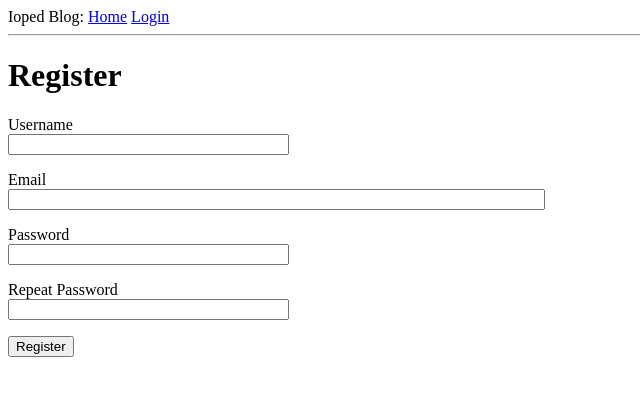
After one commit to iopedare/flask-blog, a Flask app: page /register in a window 1280 px wide. The commit adds this page. Shown: the top 396 px of the page, without its empty margins (0-640 px from the left). Run offline with Flask 2, Linux system fonts and the light colour scheme; parts of the project's set-up code (start-up, migrations or seed data) failed here and were passed over.

Commit message:
user logins

```diff
--- a/app/__init__.py
+++ b/app/__init__.py
@@ -2,10 +2,13 @@ from flask import Flask
 from config import Config
 from flask_sqlalchemy import SQLAlchemy
 from flask_migrate import Migrate, migrate
+from flask_login import LoginManager
 
 app = Flask(__name__)
 app.config.from_object(Config)
 db = SQLAlchemy(app)
 migrate = Migrate(app, db)
+login = LoginManager(app)
+login.login_view = 'login'
 
 from app import routes, models
--- a/app/forms.py
+++ b/app/forms.py
@@ -1,9 +1,29 @@
 from flask_wtf import FlaskForm
 from wtforms import StringField, PasswordField, BooleanField, SubmitField
-from wtforms.validators import DataRequired
+from wtforms.validators import DataRequired, Email, EqualTo, ValidationError
+from app.models import User
 
 class LoginForm(FlaskForm):
     username = StringField('Username', validators=[DataRequired()])
     password = PasswordField('Password', validators=[DataRequired()])
     remember_me = BooleanField('Remember Me')
     submit = SubmitField('Sign In')
+
+class RegistrationForm(FlaskForm):
+    username = StringField('Username', validators=[DataRequired()])
+    email = StringField('Email', validators=[DataRequired(), Email()])
+    password = PasswordField('Password', validators=[DataRequired()])
+    password2 = PasswordField(
+        'Repeat Password', validators=[DataRequired(), EqualTo('password')]
+    )
+    submit = SubmitField('Register')
+
+    def validate_username(self, username):
+        user = User.query.filter_by(username=username.data).first()
+        if user is not None:
+            raise ValidationError('Please use a different username.')
+
+    def validate_email(self, email):
+        user = User.query.filter_by(email=email.data).first()
+        if user is not None:
+            raise ValidationError('Please use a different email address.')
--- a/app/routes.py
+++ b/app/routes.py
@@ -1,9 +1,15 @@
-from flask import render_template, flash, redirect, url_for
-from app import app
-from app.forms import LoginForm
+from flask import render_template, flash, redirect, url_for, request
+from flask_login.utils import login_required
+from flask_migrate import current
+from flask_login import current_user, login_user, logout_user
+from werkzeug.urls import url_parse
+from app import app, db
+from app.forms import LoginForm, RegistrationForm
+from app.models import User
 
 @app.route('/')
 @app.route('/index')
+@login_required
 def index():
     user = {'username': 'Dayo'}
     posts = [
@@ -16,14 +22,41 @@ def index():
             'body': 'The Avengers movie was so cool!'
         }
     ]
-    return render_template('index.html', title='Home', user=user, posts=posts)
+    return render_template('index.html', title='Home', posts=posts)
 
 @app.route('/login', methods=['GET', 'POST'])
 def login():
+    if current_user.is_authenticated:
+        return redirect(url_for('index'))
     form = LoginForm()
     if form.validate_on_submit():
-        flash('Login requested for user {}, remember_me={}'.format(
-            form.username.data, form.remember_me.data
-        ))
+        user = User.query.filter_by(username=form.username.data).first()
+        if user is None or not user.check_password(form.password.data):
+            flash('Invalid username or password')
+            return redirect(url_for('login'))
+        login_user(user, remember=form.remember_me.data)
+        next_page = request.args.get('next')
+        if not next_page or url_parse(next_page).netloc != '':
+            next_page = url_for('index')
+        return redirect(next_page)
+    return render_template('login.html', title='Sign In', form=form)
+
+@app.route('/logout')
+def logout():
+    logout_user()
+    return redirect(url_for('index'))
+
+
+@app.route('/register', methods=['GET', 'POST'])
+def register():
+    if current_user.is_authenticated:
         return redirect(url_for('index'))
-    return render_template('login.html', title='Sign In', form=form)
+    form = RegistrationForm()
+    if form.validate_on_submit():
+        user = User(username=form.username.data, email=form.email.data)
+        user.set_password(form.password.data)
+        db.session.add(user)
+        db.session.commit()
+        flash('Congratulations, you are now a registered user!')
+        return redirect(url_for('login'))
+    return render_template('register.html', title='Register', form=form)
--- a/app/templates/base.html
+++ b/app/templates/base.html
@@ -13,8 +13,12 @@
 <body>
     <div>
         Ioped Blog:
-        <a href="{{ url_for(index) }}">Home</a>
-        <a href="{{ url_for(login) }}">Login</a>
+        <a href="{{ url_for('index') }}">Home</a>
+        {% if current_user.is_anonymous %}
+        <a href="{{ url_for('login') }}">Login</a>
+        {% else %}
+        <a href="{{ url_for('logout') }}">Logout</a>
+        {% endif %}
     </div>
     <hr>
     {% with messages = get_flashed_messages() %}
--- a/app/templates/index.html
+++ b/app/templates/index.html
@@ -1,8 +1,8 @@
 {% extends 'base.html' %}
 
 {% block content %}
-    <h1>Hello, {{ user.username }}!</h1>
+    <h1>Hi, {{ current_user.username }}!</h1>
     {% for post in posts %}
-        <div><p>{{ post.author.username }} says: <b>{{ post.body }}</b></p></div>
+    <div><p>{{ post.author.username }} says: <b>{{ post.body }}</b></p></div>
     {% endfor %}
 {% endblock %}
--- a/app/templates/login.html
+++ b/app/templates/login.html
@@ -21,4 +21,5 @@
         <p>{{ form.remember_me() }} {{ form.remember_me.label }}</p>
         <p>{{ form.submit() }}</p>
     </form>
+    <p>New User? <a href="{{ url_for('register') }}">Click to Register!</a></p>
 {% endblock %}
--- /dev/null
+++ b/app/templates/register.html
@@ -0,0 +1,37 @@
+{% extends "base.html" %}
+
+{% block content %}
+    <h1>Register</h1>
+    <form action="" method="post">
+        {{ form.hidden_tag() }}
+        <p>
+            {{ form.username.label }}<br>
+            {{ form.username(size=32) }}<br>
+            {% for error in form.username.errors %}
+            <span style="color: red;">[{{ error }}]</span>
+            {% endfor %}
+        </p>
+        <p>
+            {{ form.email.label }}<br>
+            {{ form.email(size=64) }}<br>
+            {% for error in form.email.errors %}
+            <span style="color: red;">[{{ error }}]</span>
+            {% endfor %}
+        </p>
+        <p>
+            {{ form.password.label }}<br>
+            {{ form.password(size=32) }}<br>
+            {% for error in form.password.errors %}
+            <span style="color: red;">[{{ error }}]</span>
+            {% endfor %}
+        </p>
+        <p>
+            {{ form.password2.label }}<br>
+            {{ form.password2(size=32) }}<br>
+            {% for error in form.password2.errors %}
+            <span style="color: red;">[{{ error }}]</span>
+            {% endfor %}
+        </p>
+        <p>{{ form.submit() }}</p>
+    </form>
+{% endblock %}
--- a/config.py
+++ b/config.py
@@ -7,4 +7,4 @@ load_dotenv(os.path.join(basedir, ".env"))
 class Config(object):
     SECRET_KEY = os.environ.get('SECRET_KEY')
     SQLALCHEMY_DATABASE_URI = os.environ.get('DATABASE_URL')
-    SQLALCHEMY_TRACK_NOTIFICATIONS = False
+    SQLALCHEMY_TRACK_MODIFICATIONS = False
```
Also changed, not shown: app/models.py (+16 -3 lines).
